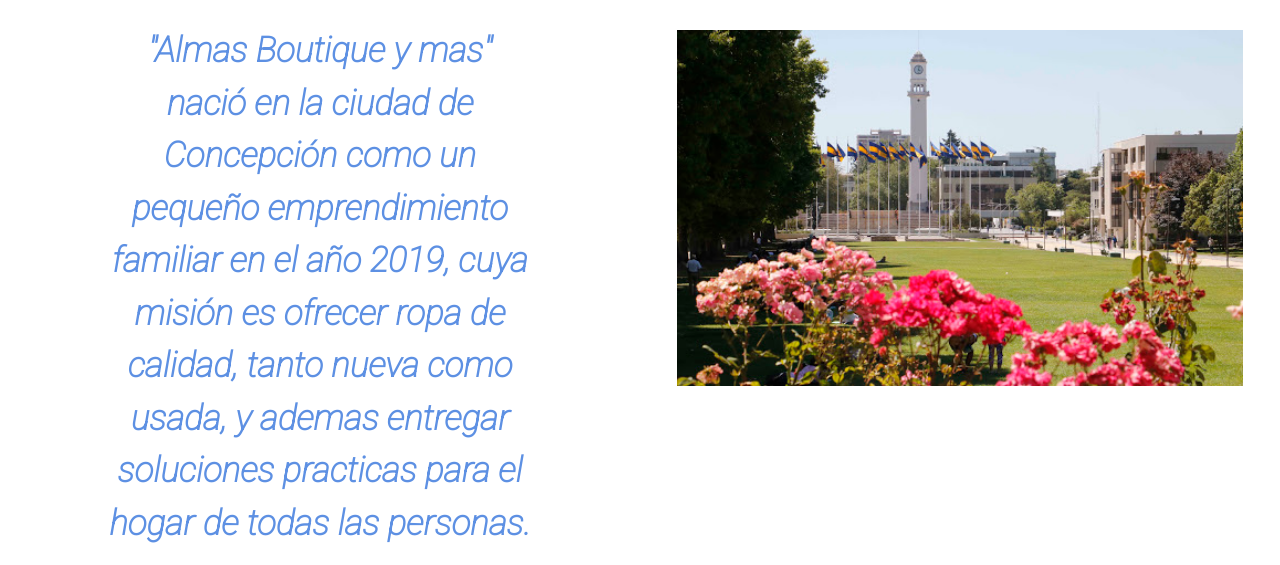
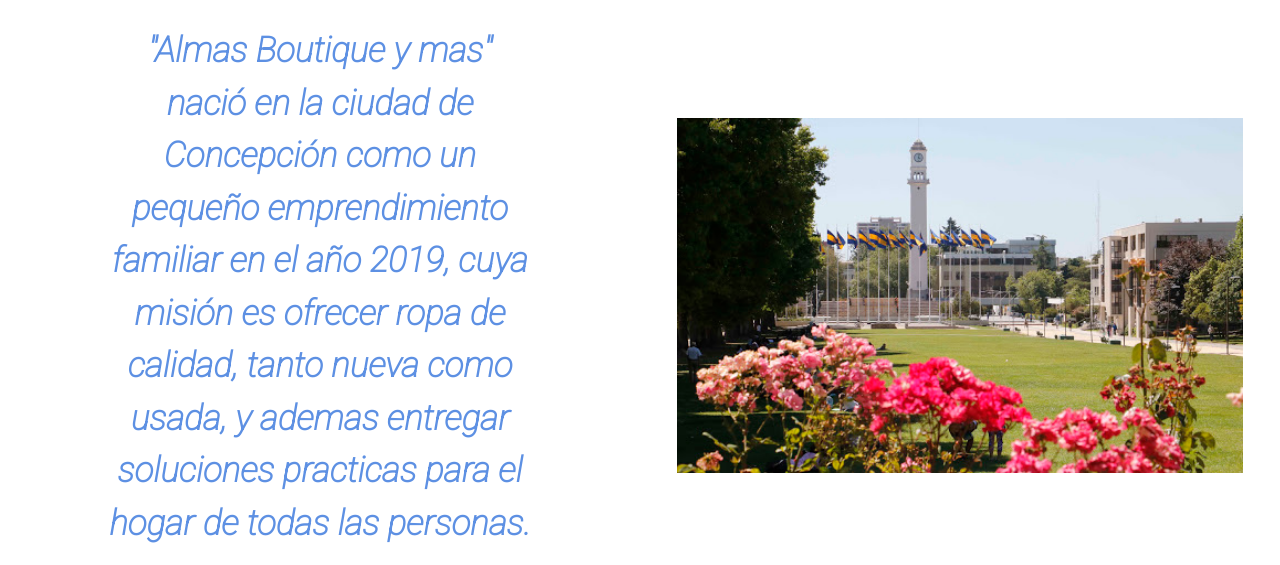
Before and after one commit to Xexe9T/PreEntrega3Jara, a website: page pages/nosotros.html in a window 1280 px wide. Shown: the part 235-800 px from the top of the page. Drawn offline with nearby package versions, Linux system fonts and the light colour scheme.

Commit message:
Actualiza Quienes Somos

```diff
--- a/pages/nosotros.html
+++ b/pages/nosotros.html
@@ -38,7 +38,7 @@
                 <div class="text-center pt-5">
                     <h1>NUESTRA HISTORIA</h1>
                 </div>
-                <div class="row">
+                <div class="row d-flex justify-content-center align-items-center">
                     <div class="col-md-6">
                         <div class="w-75 mx-auto">
                             <p class="text-center">"Almas Boutique y mas" nació en la ciudad de Concepción como un pequeño emprendimiento familiar en el año 2019, cuya misión es ofrecer ropa de calidad, tanto nueva como usada, y ademas entregar soluciones practicas para el hogar de todas las personas.</p>
```
